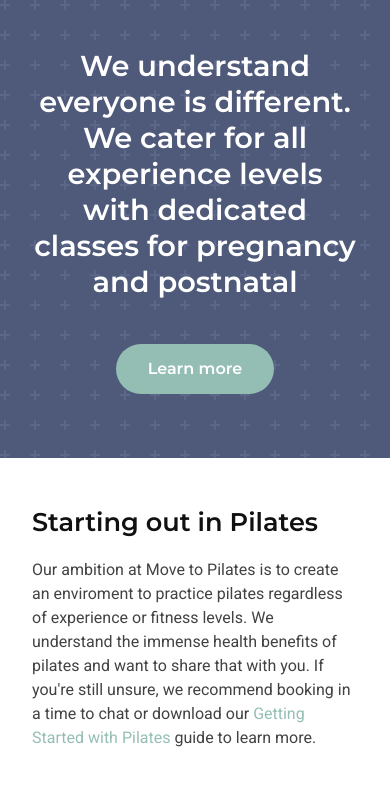
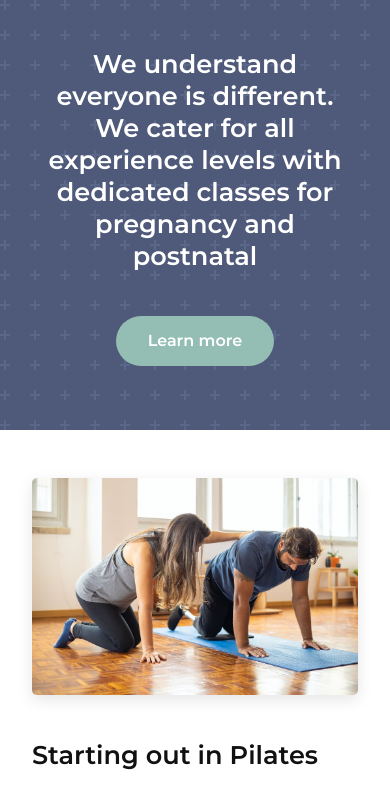
Before and after one commit to pmullen/movetopilates, a Nuxt app: page / in a window 390 px wide. Shown: the top 794 px of the page. Built offline with nearby package versions, Linux system fonts and the light colour scheme.

Commit message:
Responsiveness amends

```diff
--- a/assets/scss/_grid.scss
+++ b/assets/scss/_grid.scss
@@ -23,6 +23,14 @@
     grid-template-columns: 1fr;
     grid-gap: 40px;
   }
+
+  .grid-order-1 {
+    order: 1;
+  }
+
+  .grid-order-2 {
+    order: 2;
+  }
 }
 
 .flex {
--- a/assets/scss/_layout.scss
+++ b/assets/scss/_layout.scss
@@ -10,6 +10,7 @@
 html {
   box-sizing: border-box;
   scroll-behavior: smooth;
+  overflow-x: hidden;
 }
 
 .ir {
@@ -134,7 +135,7 @@ html {
   font-weight: 600;
 
   @media only screen and (max-width: 960px) {
-    font-size: 1.8rem;
+    font-size: 1.6rem;
   }
 }
 
--- a/pages/index.vue
+++ b/pages/index.vue
@@ -20,13 +20,13 @@
 
           <div class="grid grid-2">
 
-            <div class="block-content">
+            <div class="block-content grid-order-2">
               <h2>Starting out in Pilates</h2>
 
               <p>Our ambition at Move to Pilates is to create an enviroment to practice pilates regardless of experience or fitness levels. We understand the immense health benefits of pilates and want to share that with you. If you're still unsure, we recommend booking in a time to chat or download our <a href="#">Getting Started with Pilates</a> guide to learn more.</p>
             </div><!-- #end block-content -->
 
-            <div class="block-media">
+            <div class="block-media grid-order-1">
               <img src="~/assets/img/pilates-03.jpg" class="image-plus image-plus-right image-shadow" />
             </div><!-- #end block-media -->
           </div><!-- #end grid -->
@@ -41,15 +41,15 @@
 
           <div class="grid grid-2">
 
-            <div class="block-media">
+            <div class="block-media grid-order-1">
               <img src="~/assets/img/pilates-05.jpg" class="image-plus image-plus-left image-shadow" />
             </div><!-- #end block-media -->
 
-            <div class="block-content">
+            <div class="block-content grid-order-2">
               <h2>Pregnancy, Postnatal, Mums and Bubs Classes</h2>
 
               <p>Our classes are tailored to celebrate your transition into motherhood and beyond. They're designed to help you stay fit and healthy during pregnancy while also providing an enviroment to connect with women on a similar journery.</p>
-              <p><a href="#">View our timetable for classes below</a></p>
+              <p><a href="#timetable">View our timetable for classes below</a></p>
             </div><!-- #end block-content -->
 
           </div><!-- #end grid -->
@@ -62,7 +62,7 @@
 
         <div class="container">
 
-          <div class="grid grid-3 grid-gap-60">
+          <div class="grid grid-3 list-benefits">
             <div class="item-featured">
               <h3 class="tilde">Community</h3>
               <p>Being part of a local pilates community can assist with both physical and mental health.</p>
@@ -277,6 +277,10 @@
     strong {
       color: #8892af;
     }
+
+    @media only screen and (max-width: 960px) {
+      grid-template-columns: 1fr 1fr;
+    }
   }
 
   .timetable {
@@ -310,4 +314,10 @@
       margin-top: 0;
     }
   }
+
+  .list-benefits {
+    @media only screen and (max-width: 960px) {
+      grid-template-columns: 1fr 1fr;
+    }
+  }
 </style>
```
